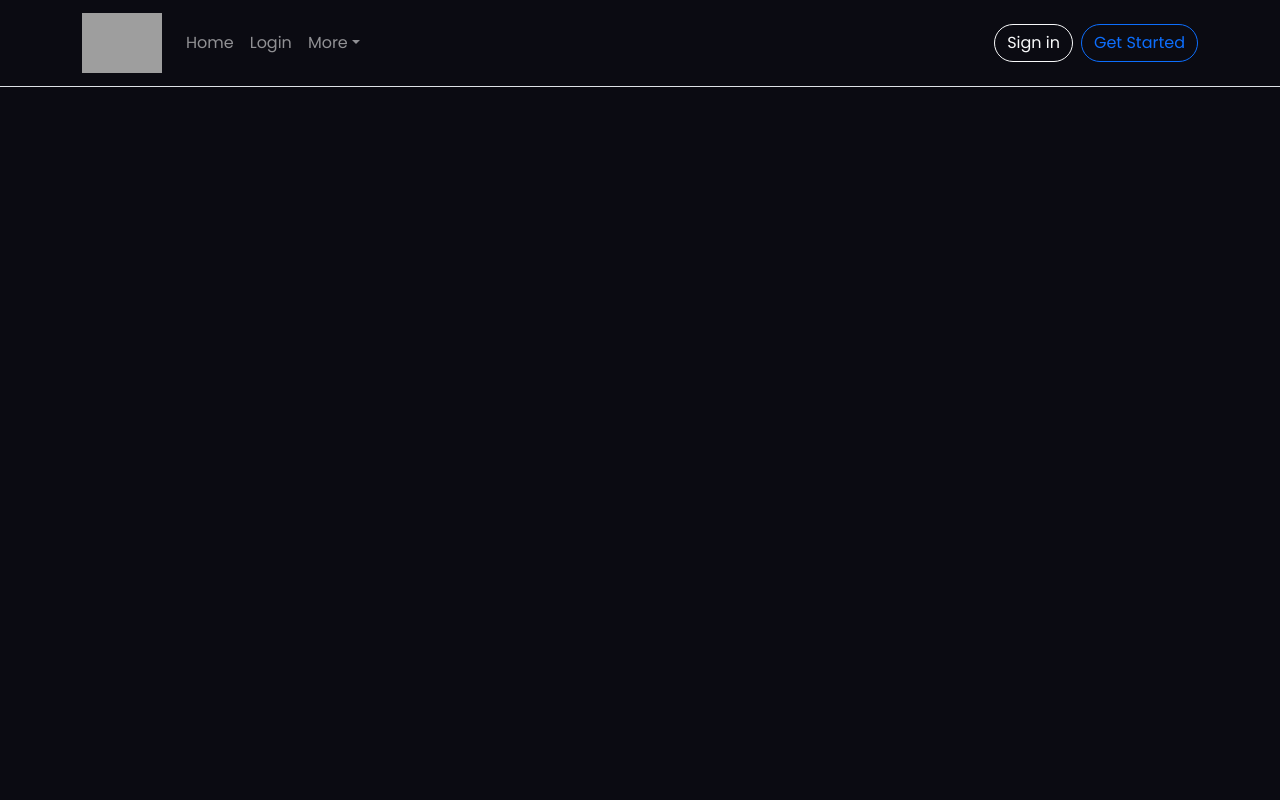
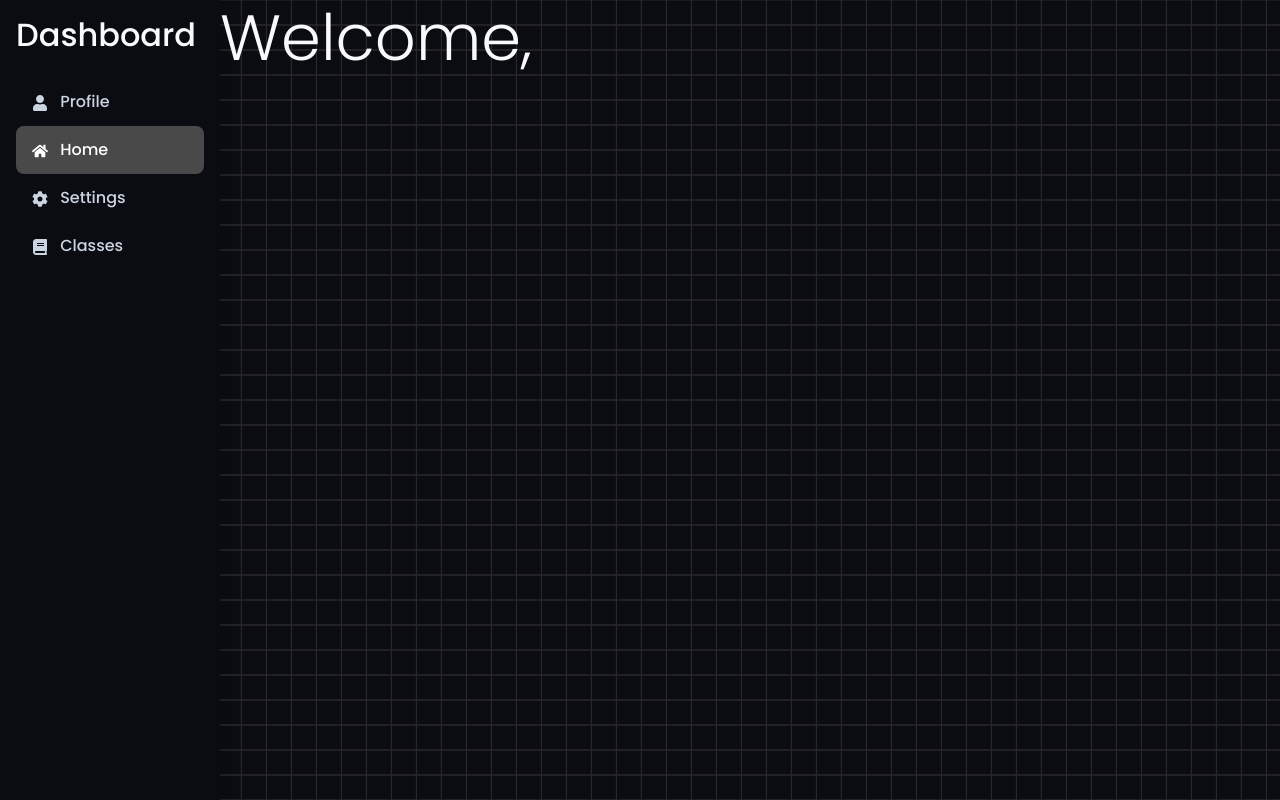
Before and after one commit to SandalCodez/OpenHand, a React (Vite) app in the folder frontend/: page /dashboard/actionHome in a window 1280 px wide. Built offline with nearby package versions, Linux system fonts and the light colour scheme; grey boxes are pictures that could not be loaded.

Commit message:
added the dashboard and 4 other pages within

```diff
--- a/frontend/package.json
+++ b/frontend/package.json
@@ -20,6 +20,7 @@
     "@eslint/js": "^9.33.0",
     "@types/react": "^19.1.13",
     "@types/react-dom": "^19.1.7",
+    "@vitejs/plugin-react": "^5.0.3",
     "@vitejs/plugin-react-swc": "^4.0.0",
     "eslint": "^9.33.0",
     "eslint-plugin-react-hooks": "^5.2.0",
--- a/frontend/src/App.tsx
+++ b/frontend/src/App.tsx
@@ -1,22 +1,41 @@
-import { Routes, Route, Link } from "react-router-dom";
+// App.jsx
+import { Routes, Route, useLocation } from "react-router-dom";
 import HomePage from "./app/pages/Home/HomePage";
 import SignInPage from "./app/pages/Login/SignInPage";
 import Navbar from "./components/navbar/Navbar";
 import AboutPage from "./app/pages/About/AboutPage";
+import ActionPage from "./app/pages/dashboard/ActionPage";
+import ProfilePage from "./app/pages/dashboard/ProfilePage";
+import SettingsPage from "./app/pages/dashboard/SettingsPage";
+import ClassesPage from "./app/pages/dashboard/ClassesPage";
+import ActionHomePage from "./app/pages/dashboard/ActionHomePage";
 
 export default function App() {
+  const location = useLocation();
+
+  // hide navbar on dashboard pages
+  const hideNavbar = location.pathname.startsWith("/dashboard");
+
   return (
     <div>
+      {!hideNavbar && (
         <nav>
-                {/* navigation bar*/}
           <Navbar />
         </nav>
+      )}
+
       <Routes>
-                {/* Home page */}
         <Route path="/" element={<HomePage />} />
-                {/* sign in  and sign up page */}
         <Route path="/login" element={<SignInPage />} />
         <Route path="/about" element={<AboutPage />} />
+
+        <Route path="/dashboard/*" element={<ActionPage />}>
+          <Route index element={<h2>Welcome to your dashboard</h2>} />
+          <Route path="actionHome" element={<ActionHomePage />} />
+          <Route path="profile" element={<ProfilePage />} />
+          <Route path="settings" element={<SettingsPage />} />
+          <Route path="classes" element={<ClassesPage />} />
+        </Route>
       </Routes>
     </div>
   );
--- /dev/null
+++ b/frontend/src/app/pages/dashboard/ActionHomePage.tsx
@@ -0,0 +1,3 @@
+export default function ActionHomePage() {
+  return <h2 className="text-light display-3">Welcome,</h2>;
+}
--- /dev/null
+++ b/frontend/src/app/pages/dashboard/ActionPage.tsx
@@ -0,0 +1,25 @@
+// src/app/pages/dashboard/ActionPage.tsx
+import { Outlet } from "react-router-dom";
+import React from "react";
+import Sidebar from "../../../components/sidebar/Sidebar";
+import Squares from "../../../components/squares/Squares";
+
+const ActionPage: React.FC = () => {
+  return (
+    <div style={{ display: "flex" }}>
+      <Sidebar />
+      <main>
+        <Squares
+        speed={0.2}
+        squareSize={25}
+        direction='right' // up, down, left, right, diagonal
+        borderColor='#2a2a2aff'
+        hoverFillColor='#00a6ffff'
+        />
+        <Outlet />
+      </main>
+    </div>
+  );
+};
+
+export default ActionPage;
--- /dev/null
+++ b/frontend/src/app/pages/dashboard/ClassesPage.tsx
@@ -0,0 +1,4 @@
+
+export default function ClassesPage() {
+  return <h1>ClassesPage</h1>;
+}
--- /dev/null
+++ b/frontend/src/app/pages/dashboard/ProfilePage.tsx
@@ -0,0 +1,10 @@
+export default function ProfilePage() {
+  return (
+
+  <>
+  <h1 className="text-light display-3">User Profile</h1>
+  <p className="text-light">This is the profile page where user information will be displayed.</p>
+
+
+  </>);
+}
--- /dev/null
+++ b/frontend/src/app/pages/dashboard/SettingsPage.tsx
@@ -0,0 +1,3 @@
+export default function SettingsPage() {
+  return <h1>Settings</h1>;
+}
--- /dev/null
+++ b/frontend/src/components/sidebar/Sidebar.tsx
@@ -0,0 +1,49 @@
+// src/components/sidebar/Sidebar.tsx
+import { NavLink } from "react-router-dom";
+import React from "react";
+import { FaUser, FaCog, FaBook, FaHome } from "react-icons/fa";
+
+const Sidebar: React.FC = () => {
+  const linkStyle = ({ isActive }: { isActive: boolean }): React.CSSProperties => ({
+    display: "block",
+    padding: "12px 16px",
+    borderRadius: "8px",
+    color: isActive ? "#fff" : "#cbd5e1",
+    background: isActive ? "#494949ff" : "transparent",
+    textDecoration: "none",
+    fontWeight: 500,
+    transition: "all 0.2s ease",
+  });
+
+  return (
+    <aside
+      style={{
+        width: "220px",
+        background: "#0b0b12",
+        color: "#fff",
+        minHeight: "100vh",
+        padding: "1rem",
+        boxSizing: "border-box",
+        boxShadow: "2px 0 5px rgba(0,0,0,0.1)",
+      }}
+    >
+      <h2 style={{ color: "#f9fafb", marginBottom: "1.5rem" }}>Dashboard</h2>
+      <nav>
+        <NavLink to="/dashboard/profile" style={linkStyle}>
+          <FaUser style={{ marginRight: "8px" }} /> Profile
+        </NavLink>
+        <NavLink to="/dashboard/actionHome" style={linkStyle}>
+          <FaHome style={{ marginRight: "8px" }} /> Home
+        </NavLink>
+        <NavLink to="/dashboard/settings" style={linkStyle}>
+          <FaCog style={{ marginRight: "8px" }} /> Settings
+        </NavLink>
+        <NavLink to="/dashboard/classes" style={linkStyle}>
+          <FaBook style={{ marginRight: "8px" }} /> Classes
+        </NavLink>
+      </nav>
+    </aside>
+  );
+};
+
+export default Sidebar;
```
Also changed, not shown: 1 other file (tests, documents, lock files or other folders). Lines whose indentation alone changed are shown as unchanged.
